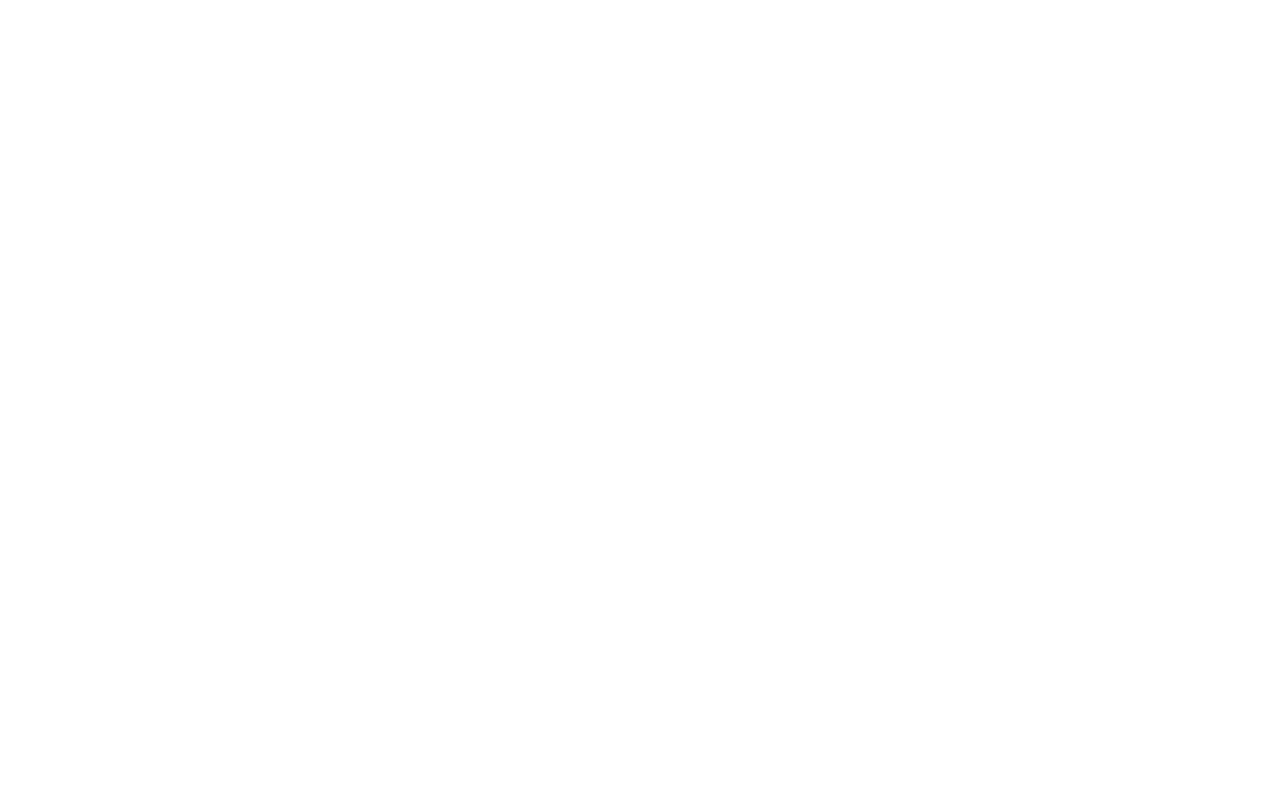
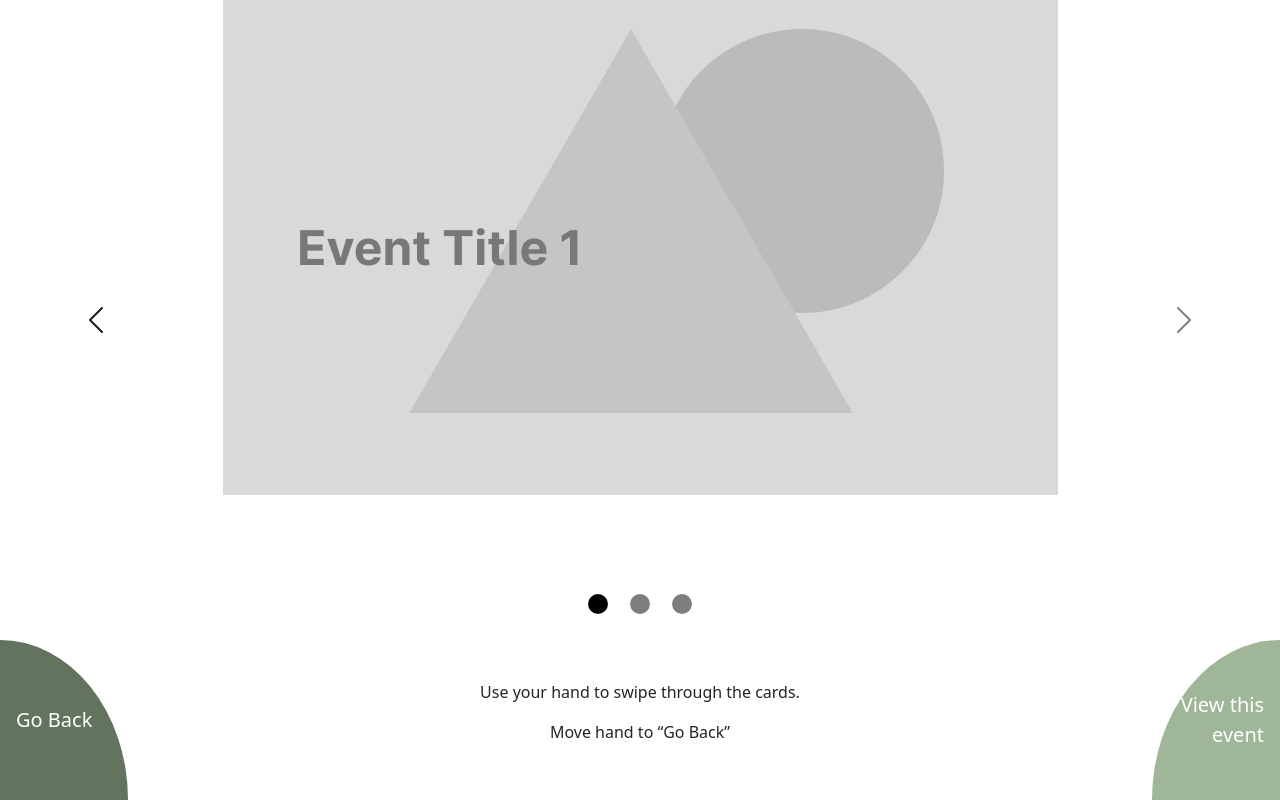
Before and after one commit to anhcdang/cs484-group24, a React (Create React App) app: page /carousel/1 in a window 1280 px wide. Before the commit this address had no page. Built offline with nearby package versions, Linux system fonts and the light colour scheme.

Commit message:
pass the category to carousel

```diff
--- a/src/App.js
+++ b/src/App.js
@@ -16,7 +16,7 @@
       <Router>
         <Routes>
           <Route path="/categories" element={<Categories />} />
-          <Route path="/carousel" element={<Carousel />} />
+          <Route path="/carousel/:category" element={<Carousel />} />
         </Routes>
       </Router>
       {/* <SampleCardComponent text={sampleCardText1} /> */}
--- a/src/pages/Carousel.js
+++ b/src/pages/Carousel.js
@@ -1,11 +1,12 @@
 import React from 'react';
 import UncontrolledCarousel from '../components/UncontrolledCarousel';
-
 import Stack from 'react-bootstrap/Stack';
 import Button from 'react-bootstrap/Button';
+import { useParams } from 'react-router-dom';
 
 function Carousel() {
-
+  const { category } = useParams();
+  console.log(category);
   return (
     <Stack>
       <div
```
